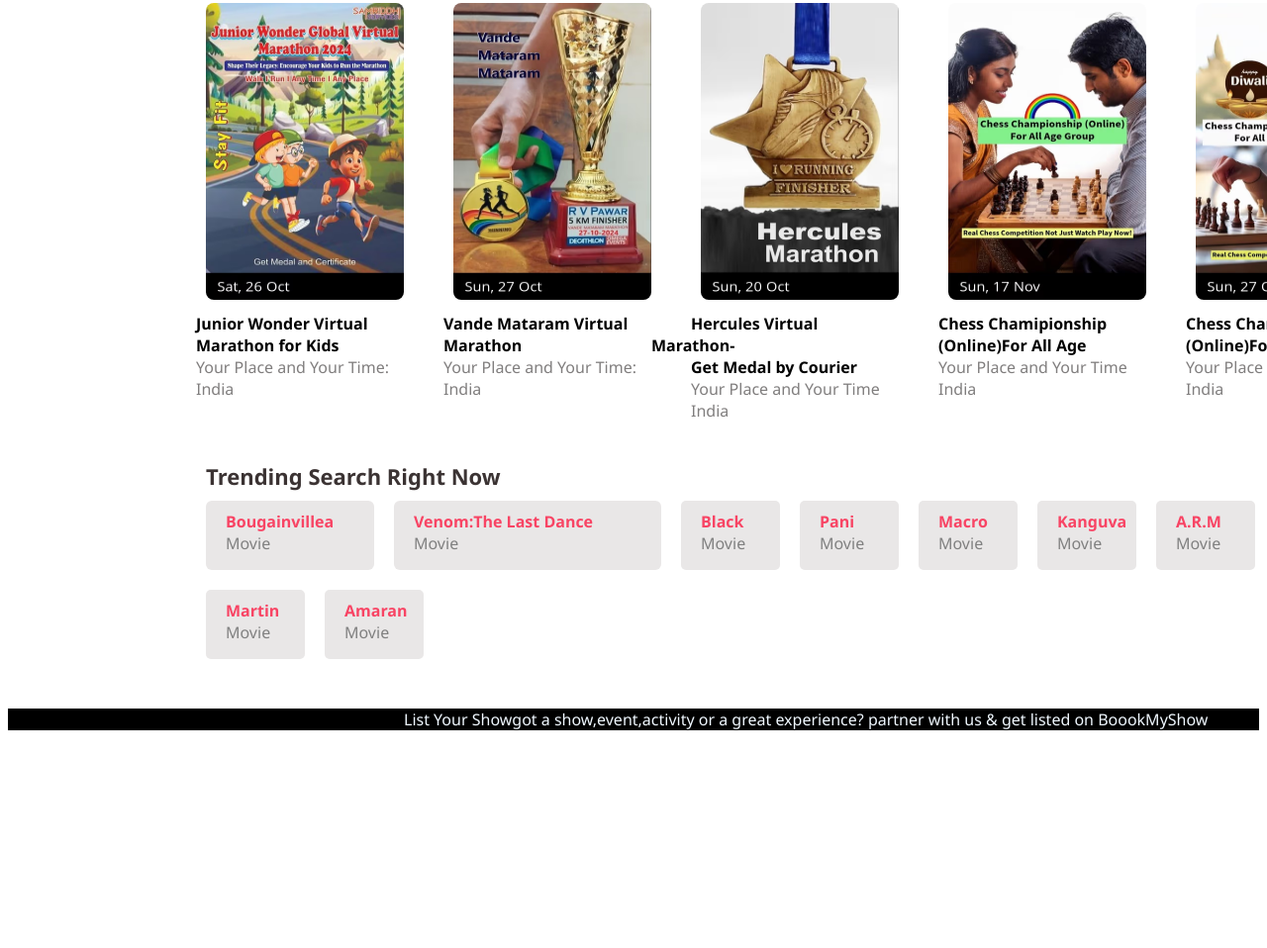
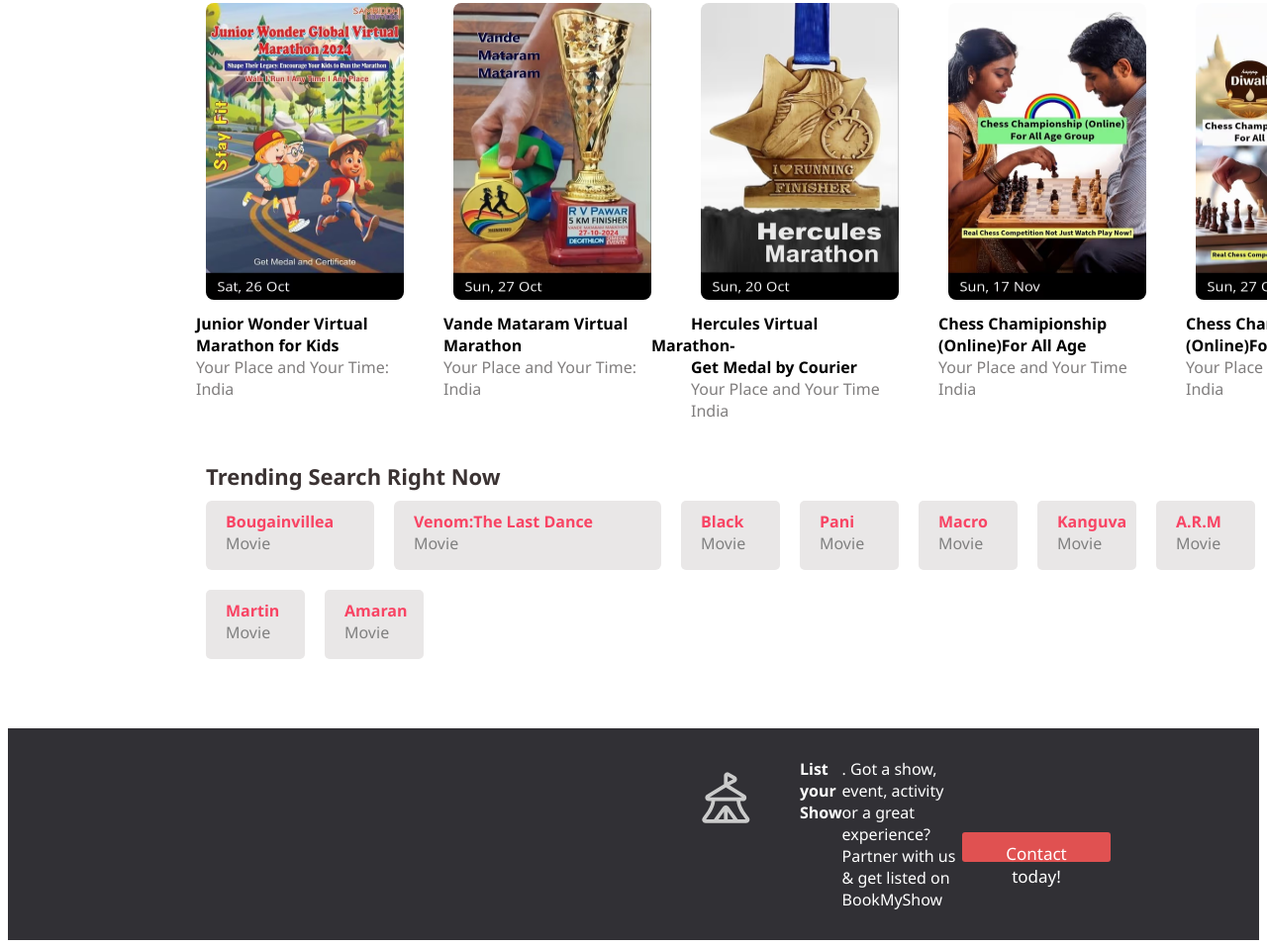
Before and after one commit to Athilathesni/bookms, a plain HTML site: page bookms/pages/index.html in a window 1280 px wide. Shown: the part 4483-5441 px from the top of the page at 99% size. Before the commit the page ends 5229 px from the top, so only its background shows below. Drawn offline with Linux system fonts and the light colour scheme.

Commit message:
file added

```diff
--- a/bookms/css/index.css
+++ b/bookms/css/index.css
@@ -402,8 +402,35 @@
 
 /* 13th page */
 .footer{
-    background-color: black;
-    width: 100%;
-    height: 100%;
-    color: aliceblue;
+    padding-top: 20px;
 }
+.footer-1{
+    padding: 30px 150px;
+    color: white;
+    background-color: #313035;
+    display: flex;
+    align-items: center;
+    justify-content: space-between;
+}
+.footer-1 div{
+    display: flex;
+}
+.footer-1 button{
+    background-color:rgb(224, 81, 81);
+    width: 150px;
+    height: 30px;
+    color: white;
+    padding: 10px 20px;
+    font-size: 17px;
+}
+.footer-3{
+    background-color: #373739;
+    color: gray;
+    padding: 40px 140px;
+}
+.footer-3 span{
+    font-size: 10px;
+}
+.footer-4{
+    background-color: #373739;
+}
--- a/bookms/pages/index.html
+++ b/bookms/pages/index.html
@@ -324,9 +324,64 @@
 </div>
 <!-- 13th page -->
 
-<div class="footer">
-    <div class="foot1"><span>List Your Show</span>got a show,event,activity or a great experience? partner with us & get listed on BoookMyShow</div>
-</div>
+<footer class="footer">
+    <div class="footer-1">
+        <div><span><img src="../image/hut.svg" alt=""></span><b>List your Show </b>. Got a show, event,
+                activity or a great experience? Partner with us & get
+                listed on BookMyShow</span></div>
+        <div><button>Contact today!</button></div>
+    </div>
+    <!-- <div class="footer-3">
+        <h5>MOVIES NOW SHOWING IN KOCHI</h5>
+        <span>Bougainvillea | Vettaiyan | A.R.M | </span>
+        <br> <br>
+        <h5>UPCOMING MOVIES IN KOCHI</h5>
+        <span>Love Reddy</span>
+        <br> <br>
+        <h5>MOVIES BY GENRE</h5>
+        <span>Drama Movies | Thriller Movies | Action Movies | Comedy
+            Movies | Pertod Movies | Horror Movies | Fantasy Movies |
+            Crime Movies | Suspense Movies | Adventure Movies</span>
+        <br> <br>
+        <h5>MOVIES BY LANGUAGE</h5>
+        <span>Movies in Malayalam | Movies in Engilsh | Movies In Hindi
+            | Movies In Tamil | Movies in Chattisgarhi | Movies in
+            Portuguese | Movies in Bengali | Movies in Bhojpuri | Movies
+            in Sindhi | Movies in English 70</span>
+        <br> <br>
+        <h5>SPORTS EVENTS IN KOCHI</h5>
+        <span>Running Kabaddi Chess | Athletics | Motorsports | Card
+            Games | Hockey | Rugby | Badminton | Boxing</span>
+        <br> <br>
+        <h5>EVENTS IN TOP CITIES</h5>
+        <span>Events in Mumbai | Events in Delhi-NCR | Events in Chennal
+            | Events in Bengaluru | Events in Hyderabad | Events in Pune
+            | Events in Ahmedabad Events in Kolkata | Events in
+            Kochi</span>
+        <br> <br>
+        <h5>CINEMAS IN TOP CITIES</h5>
+        <span>Cinemas in Mumbal | Cinemas in Delhi-NCR | Cinemas in
+            Chennal | Cinemas in Bengaluru Cinemas in Hyderabad |
+            Cinemas in Pune | Cinemas in Ahmedabad | Cinemas in Kolkata
+            | Cinemas in Kochi</span>
+        <br> <br>
+        <h5>PLAYS IN TOP CITIES</h5>
+        <span>Plays in Mumbai | Plays in Delhi-NCR | Plays in Chennai |
+            Plays in Bengaluru | Plays in Hyderabad | Plays in Pune |
+            Plays in Ahmedabad | Plays in Kolkata | Plays in
+            Kochi</span>
+        <br> <br>
+        <h5>ACTIVITIES IN TOP CITIES</h5>
+        <span>Activities in Mumbai | Activities in Delhi-NCR |
+            Activities in Chennal | Activities in Bengaluru | Activities
+            in Hyderabad Activities in Pune | Activities in Ahmedabad |
+            Activities in Kolkata | Activities in Kochi</span>
+    </div>
+    <div class="footer-4">
+        <hr>
+        hi
+    </div> -->
+</footer>
 
 </body>
 </html>
```
Also changed, not shown: bookms/image/hut.svg (added).
